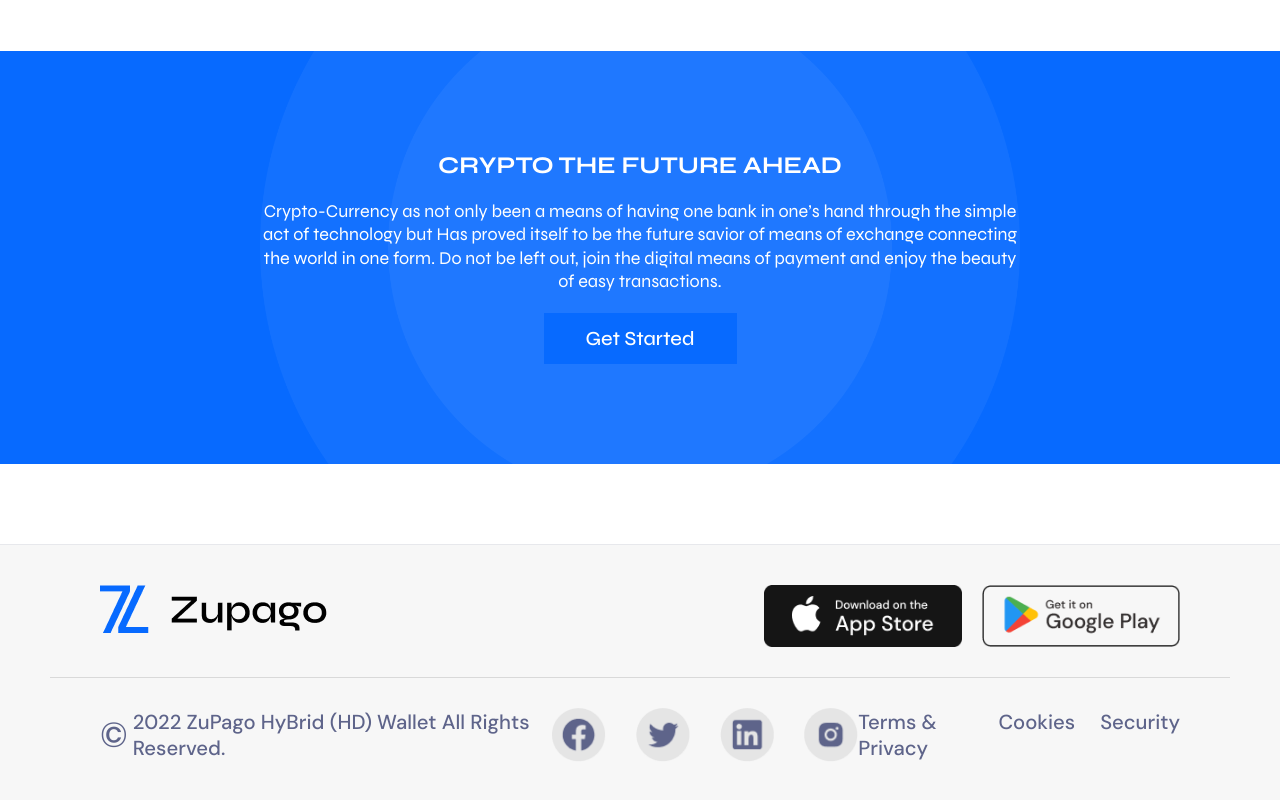
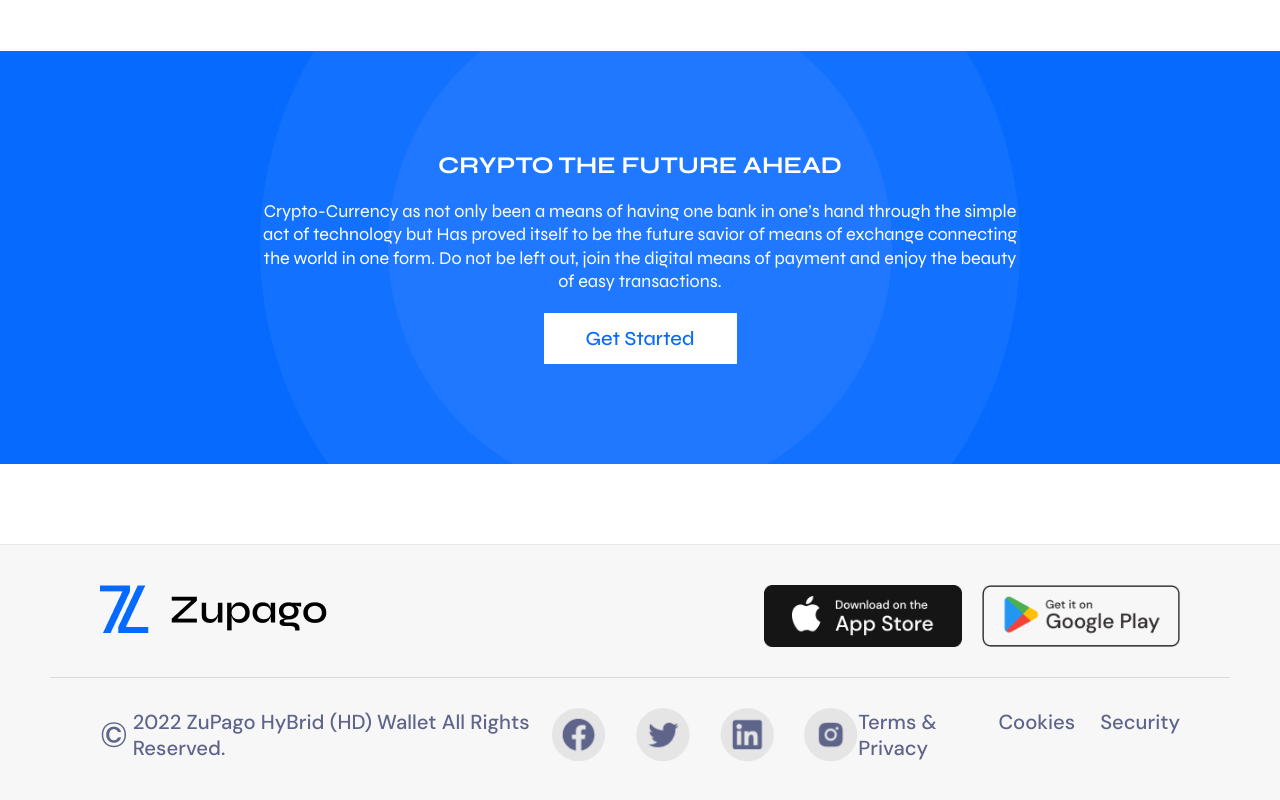
Before and after one commit to emmirays/zupago, a Next.js app: page / in a window 1280 px wide. Shown: the part 3382-4182 px from the top of the page. Built offline with nearby package versions, Linux system fonts and the light colour scheme.

Commit message:
simp change
disabled button component

```diff
--- a/src/components/Navbar.js
+++ b/src/components/Navbar.js
@@ -1,7 +1,6 @@
 import Image from "next/image";
 import Link from "next/link";
 import styles from "@/styles/Navbar.module.css";
-import Button from "./Button";
 
 export default function Navbar() {
   return (
@@ -35,7 +34,7 @@ export default function Navbar() {
         </div>
         <div className={styles.CTA}>
           <p>Login</p>
-          <Button />
+          <p className={styles.btn}>Get Started</p>
         </div>
       </nav>
     </>
--- a/src/components/Section4.js
+++ b/src/components/Section4.js
@@ -1,5 +1,4 @@
 import styles from "@/styles/Section4.module.css";
-import Button from "./Button";
 export default function Section4() {
   return (
     <>
@@ -12,7 +11,7 @@ export default function Section4() {
           form. Do not be left out, join the digital means of payment and enjoy
           the beauty of easy transactions.
         </p>
-        <Button />
+        <p className={styles.btn}>Get Started</p>
       </section>
     </>
   );
--- a/src/styles/Navbar.module.css
+++ b/src/styles/Navbar.module.css
@@ -6,6 +6,7 @@
     width: 193px;
     font-weight: 500;
     height: 51px;
+    cursor: pointer;
 }
 
 .nav {
--- a/src/styles/Section4.module.css
+++ b/src/styles/Section4.module.css
@@ -18,3 +18,15 @@
     line-height: 23.31px;
     width: 60%;
 }
+
+.btn {
+    padding: 13px 40px;
+    background-color: var(--White);
+    font-family: 'Syne', sans-serif;
+    font-size: 20px;
+    width: 193px;
+    font-weight: 500;
+    height: 51px;
+    color: var(--Blue);
+    cursor: pointer;
+}
```
Also changed, not shown: src/styles/Button.module.css (line endings or trailing spaces).
